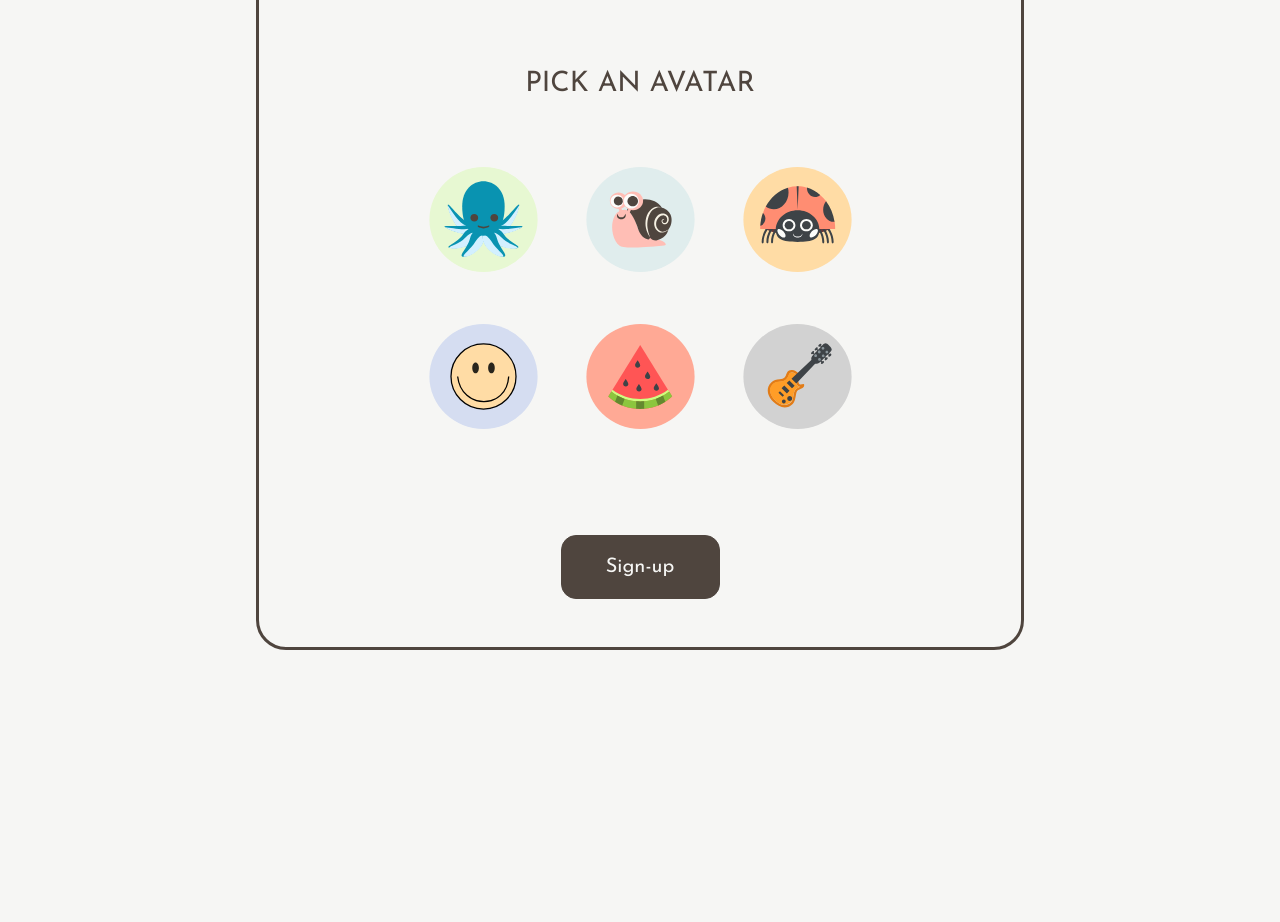
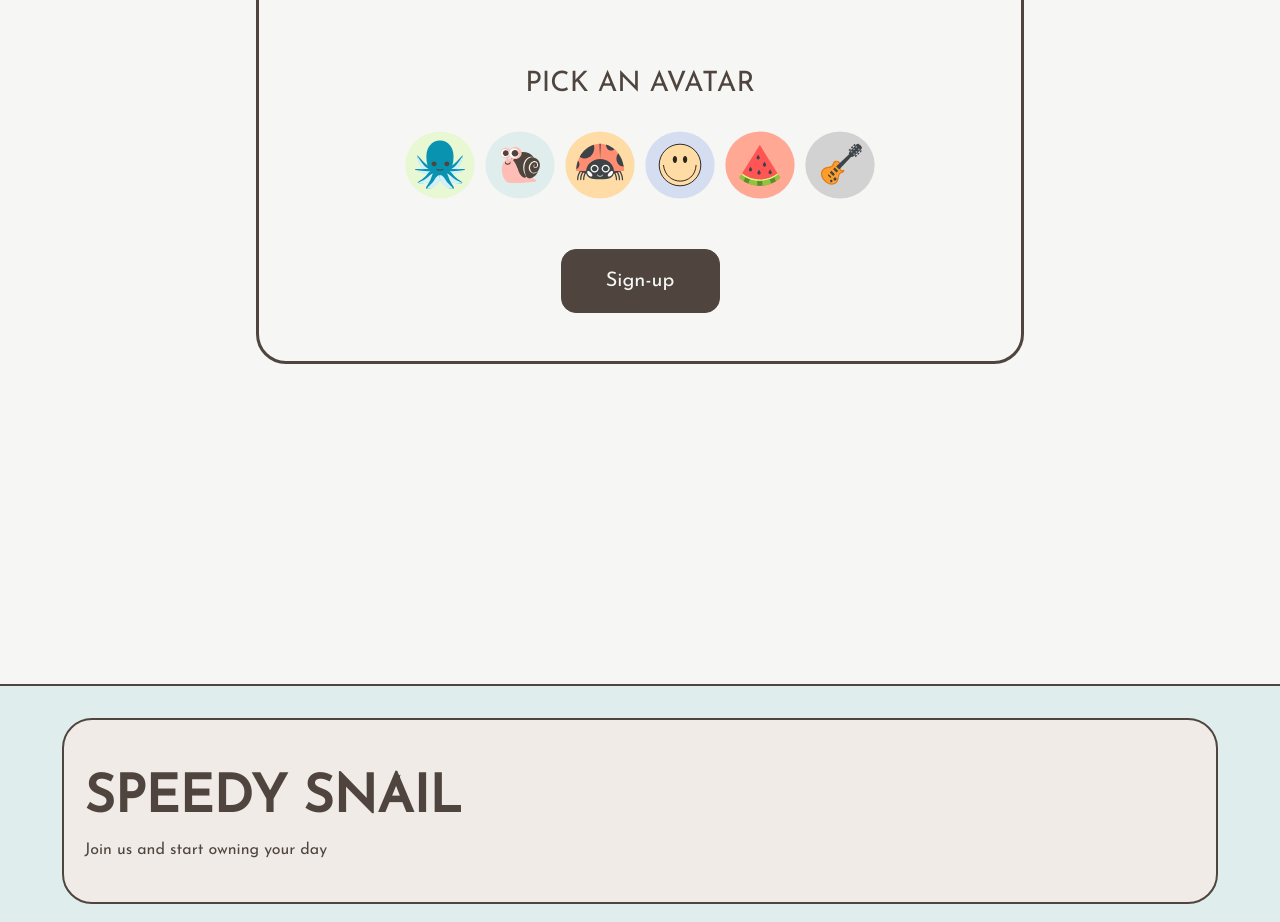
Before and after one commit to antivalse/speedy-snail-react, a React (Vite) app: page /signup in a window 1280 px wide. Shown: the part 1380-2302 px from the top of the page. Built offline with nearby package versions, Linux system fonts and the light colour scheme; no server answers.

Commit message:
modified sign up form, added trim to input fields and changed styles

```diff
--- a/src/components/forms/SignupForm.tsx
+++ b/src/components/forms/SignupForm.tsx
@@ -2,13 +2,13 @@
 
 import { useState, useRef, useEffect } from "react";
 import { useForm, SubmitHandler } from "react-hook-form";
+import { Link, useNavigate } from "react-router-dom";
+import { FirebaseError } from "firebase/app";
+import useAuth from "../../hooks/useAuth";
+import scrollToDiv from "../../utils/helpers/scrollToDiv";
+import { SignupDetails } from "../../types/User.types";
+import { avatars } from "../../assets/icons";
 import SubmitButton from "../buttons/SubmitButton";
-import { Link, useNavigate } from "react-router-dom";
-import useAuth from "../../hooks/useAuth";
-import { avatars } from "../../assets/icons";
-import { SignupDetails } from "../../types/User.types";
-import scrollToDiv from "../../utils/helpers/scrollToDiv";
-import { FirebaseError } from "firebase/app";
 import LoadingSpinner from "../ui/LoadingSpinner";
 
 const SignupForm = () => {
@@ -39,8 +39,22 @@ const SignupForm = () => {
     setSubmittingForm(true);
     setLoading(true);
 
+    // Trim the input fields
+    const trimmedData = {
+      ...data,
+      email: data.email.trim(),
+      username: data.username.trim(),
+      password: data.password.trim(),
+      confirmPassword: data.confirmPassword?.trim(),
+    };
+
     try {
-      await signup(data.email, data.password, data.username, data.avatarId);
+      await signup(
+        trimmedData.email,
+        trimmedData.password,
+        trimmedData.username,
+        trimmedData.avatarId
+      );
       navigate("/launchpad");
     } catch (err) {
       if (err instanceof Error) {
@@ -161,7 +175,7 @@ const SignupForm = () => {
             <h3 className="heading heading--primary color-p300 mt-10 text-center">
               Pick an avatar
             </h3>
-            <ul className="form__avatars flex flex-wrap justify-center gap-8 p-5 my-8">
+            <ul className="form__avatars flex justify-center mt-5">
               {avatars.map((avatar) => (
                 <li key={avatar.id} className="form__avatars__icon">
                   <label>
--- a/src/components/forms/UpdateImageForm.tsx
+++ b/src/components/forms/UpdateImageForm.tsx
@@ -57,16 +57,6 @@ const UpdateImageForm: React.FC<ImageFormProps> = ({ btnText, imageData }) => {
   const fileName = decodedUrl.split("/").pop()?.split("?")[0];
   // Store reference to image in storage
   const storageRef = ref(storage, `user_images/${user?.uid}/${fileName}`);
-
-  const handleFileChange = (e: React.ChangeEvent<HTMLInputElement>) => {
-    if (e.target.files && e.target.files.length > 0) {
-      const selectedFile = e.target.files[0];
-      setFile({
-        file: selectedFile,
-        preview: URL.createObjectURL(selectedFile),
-      });
-    }
-  };
 
   // Handle selection of category in dropdown
   const handleSelect = (category: string) => {
--- a/src/scss/components/content/_forms.scss
+++ b/src/scss/components/content/_forms.scss
@@ -11,7 +11,7 @@ $primary-300: map-get(map-get(c.$colors, primary), 300);
 $secondary-900: map-get(map-get(c.$colors, secondary), 800);
 
 .form {
-  width: 80%;
+  width: 90%;
   border: 3px solid $primary-300;
   border-radius: 1.875rem;
 
@@ -86,9 +86,19 @@ $secondary-900: map-get(map-get(c.$colors, secondary), 800);
   }
 
   &__avatars {
-    width: 120%;
+    width: 100%;
+    flex-wrap: wrap;
+
+    @include m.breakpoint-up("md") {
+      flex-wrap: nowrap;
+    }
 
     &__icon {
+      svg {
+        width: 5rem;
+        height: 5rem;
+      }
+
       transition: 0.3s ease-in-out;
       &:hover,
       &:focus {
```
Also changed, not shown: src/components/forms/UploadImageForm.tsx (+0 -16 lines).
